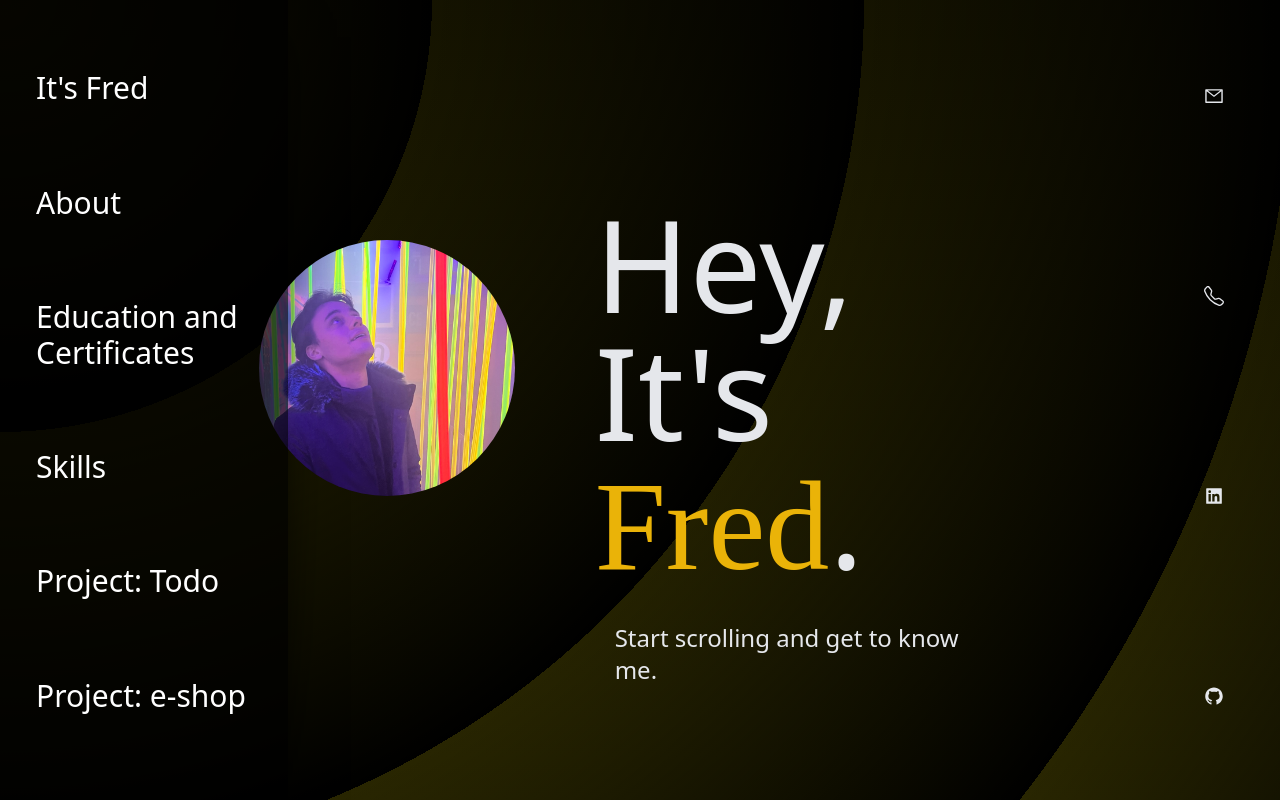
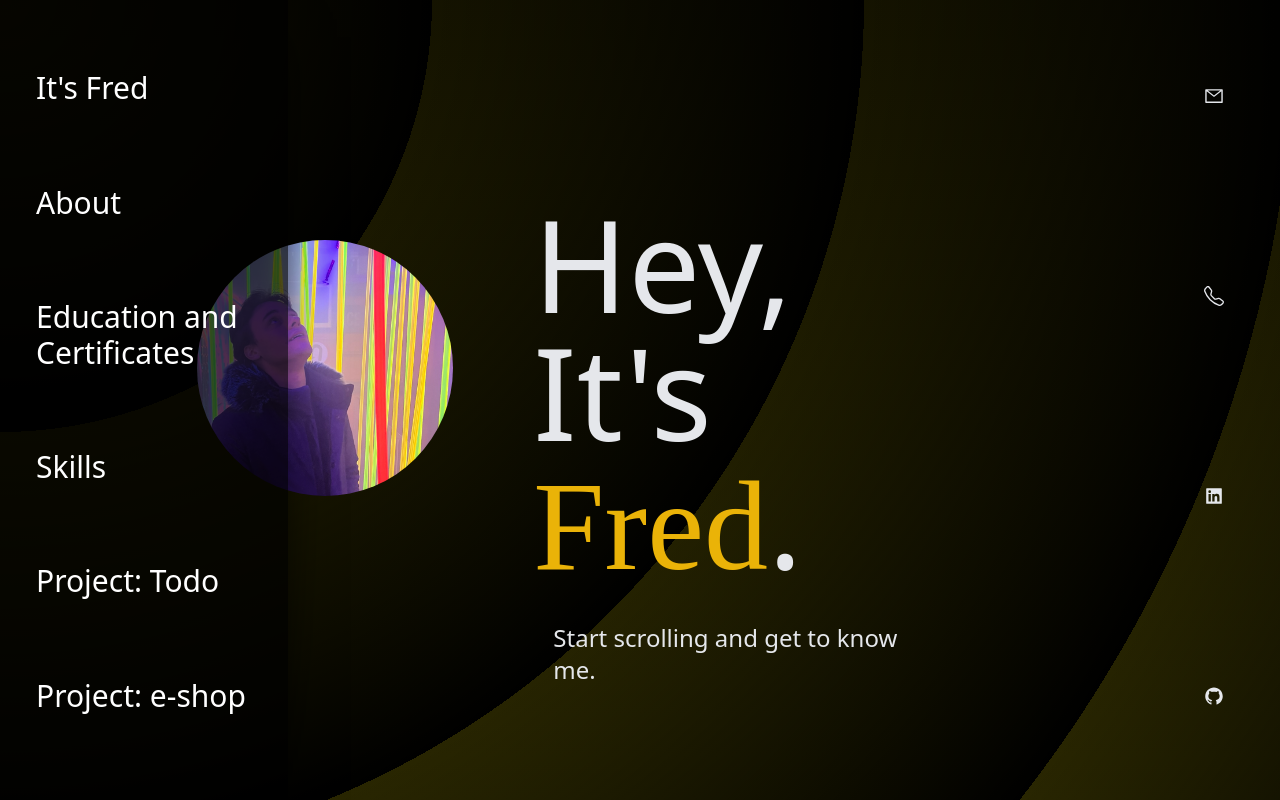
Before and after one commit to Romanief/itsFred, a Next.js app: page / in a window 1280 px wide. Built offline with nearby package versions, Linux system fonts and the light colour scheme.

Commit message:
Fixed image control

```diff
--- a/src/components/ItsFred.tsx
+++ b/src/components/ItsFred.tsx
@@ -1,13 +1,13 @@
 export default function ItsFred() {
   return (
     <>
-      <div className="relative flex flex-col md:flex-row justify-center mx-auto my-auto sm:top-10 lg:top-1/4">
-        <div className="h-[20vw] w-[20vw] mr-20 mt-10">
-          <div className="absolute hidden md:block bg-potrait h-[20vw] w-[20vw] min-h-40 rounded-full bg-contain transition"></div>
-          <div className="absolute hidden md:block bg-ballet h-[20vw] w-[20vw]  min-w-40 min-h-40 rounded-full bg-contain transition z-50 opacity-0 hover:opacity-100"></div>
+      <div className="relative flex flex-col lg:flex-row justify-center mx-auto my-auto top-10 lg:top-1/4 lg:right-80">
+        <div className="md:h-[20vw] md:w-[20vw] h-40 w-40  lg:mr-20 lg:mt-10 mx-auto">
+          <div className="absolute bg-potrait md:h-[20vw] md:w-[20vw] h-40 w-40 rounded-full bg-contain transition"></div>
+          <div className="absolute bg-ballet md:h-[20vw] md:w-[20vw] h-40 w-40 rounded-full bg-contain transition z-50 opacity-0 hover:opacity-100"></div>
         </div>
 
-        <div className="md:left-1/2 md:top-1/4 md:w-1/3 flex flex-col md:text-left text-center">
+        <div className="lg:top-1/4 lg:w-1/3 flex flex-col lg:text-left text-center">
           <div className="h-1/5"></div>
           <div className="text-9xl">
             <p>Hey,</p>
```
